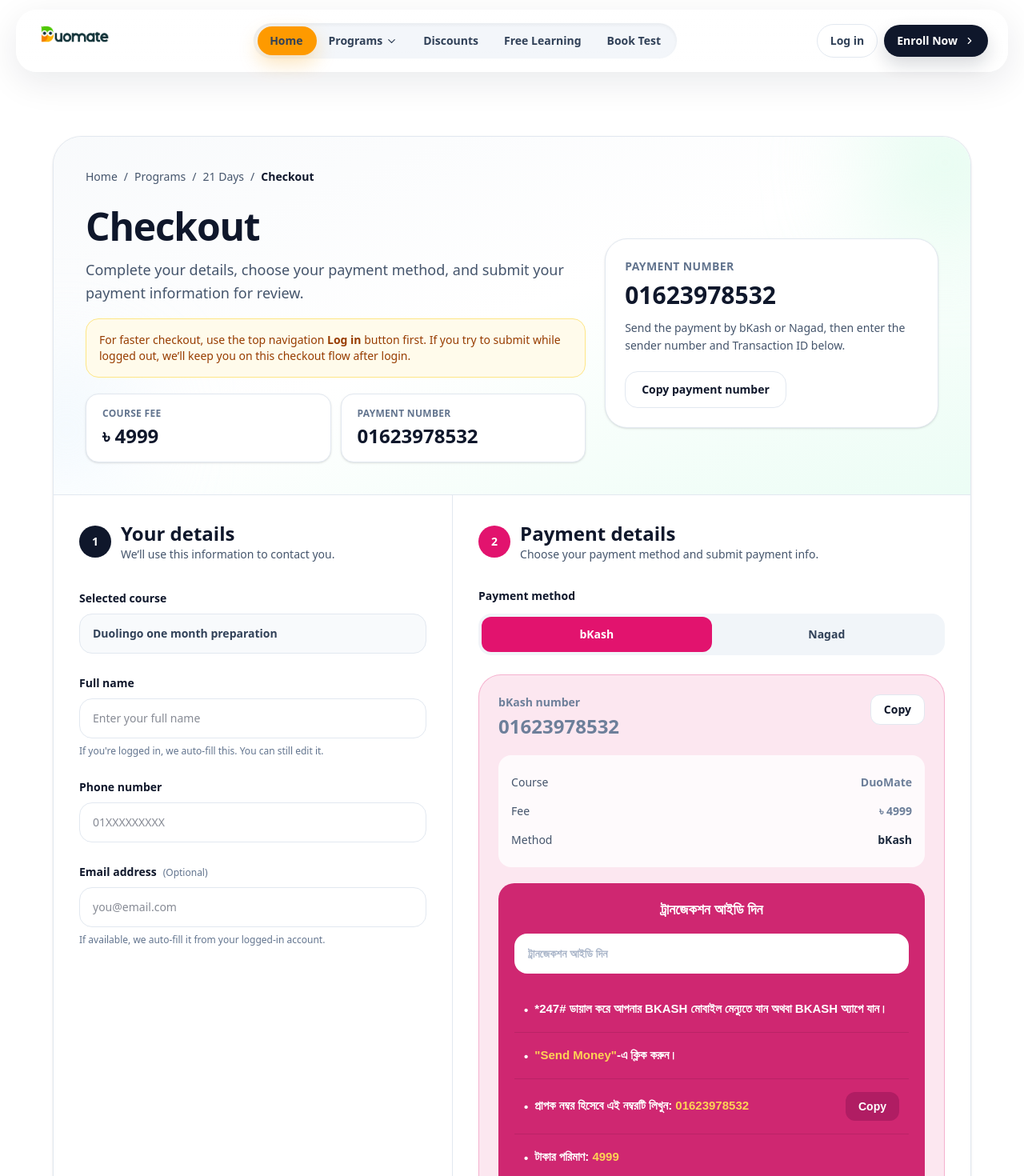
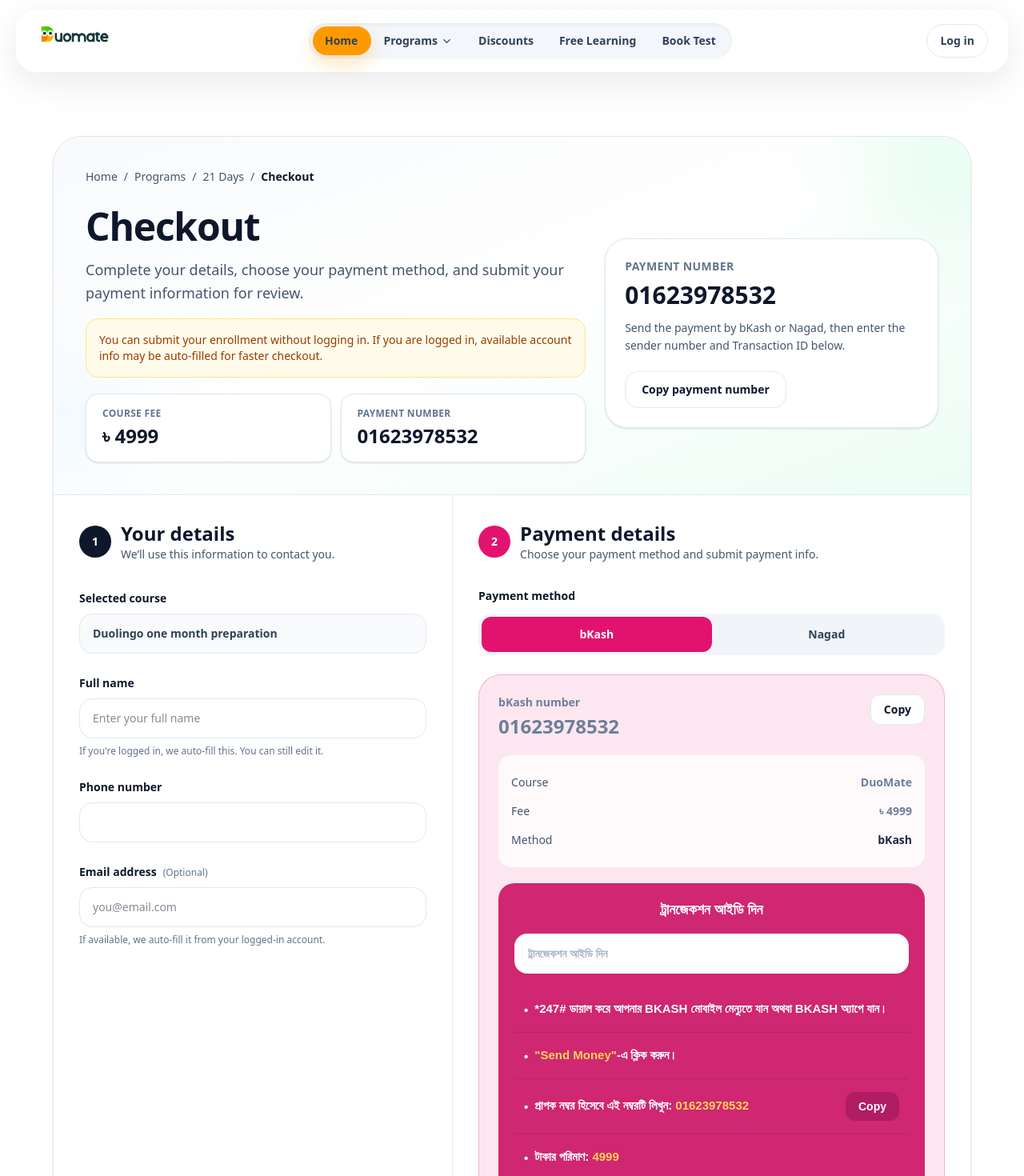
Before and after one commit to Nishadaziz/ma-landing, a React (Vite) app: page /checkout/duolingo in a window 1280 px wide. Shown: the top 1470 px of the page at 80% size. Built offline with nearby package versions, Linux system fonts and the light colour scheme; a small style sheet from the web is missing.

Commit message:
Update navbar login/profile behavior

```diff
--- a/src/components/Navbar.jsx
+++ b/src/components/Navbar.jsx
@@ -150,6 +150,11 @@
     try {
       setErrorMsg("");
       setLoadingEmail(true);
+
+      sessionStorage.setItem(
+        "auth_return_to",
+        `${location.pathname}${location.search}${location.hash}`
+      );
 
       const { error } = await supabase.auth.signInWithPassword({
         email: form.email,
@@ -835,24 +840,9 @@
                   ) : null}
                 </div>
               )}
-
-              <Link
-                to="/programs/21-days"
-                className="inline-flex items-center gap-2 rounded-full bg-slate-900 px-4 py-2.5 text-sm font-bold text-white shadow-[0_10px_22px_rgba(15,23,42,0.16)] transition hover:bg-slate-800"
-              >
-                Enroll Now
-                <ChevronDown size={14} className="-rotate-90" />
-              </Link>
             </div>
 
             <div className="relative z-10 flex items-center gap-2 md:hidden">
-              <Link
-                to="/programs/21-days"
-                className="inline-flex items-center rounded-full bg-slate-900 px-3 py-2 text-xs font-bold text-white transition hover:bg-slate-800"
-              >
-                Enroll
-              </Link>
-
               <button
                 onClick={() => setMobileMenuOpen(true)}
                 className="inline-flex h-10 w-10 items-center justify-center rounded-full border border-slate-200 bg-white text-slate-700 shadow-sm transition hover:border-slate-300 hover:bg-slate-50"
@@ -1063,21 +1053,12 @@
                   Start your preparation
                 </p>
                 <h3 className="mt-2 text-lg font-extrabold text-slate-900">
-                  Choose a plan and enroll today
+                  Choose the right plan for your preparation
                 </h3>
                 <p className="mt-1 text-sm leading-relaxed text-slate-600">
                   Structured guidance, practice resources, and score-focused
                   preparation.
                 </p>
-
-                <Link
-                  to="/programs/21-days"
-                  onClick={() => setMobileMenuOpen(false)}
-                  className="mt-4 inline-flex w-full items-center justify-center gap-2 rounded-2xl bg-slate-900 px-4 py-3 text-sm font-bold text-white transition hover:bg-slate-800"
-                >
-                  Enroll in 21 Days Course
-                  <ChevronDown size={14} className="-rotate-90" />
-                </Link>
               </div>
 
               <div className="mt-5 border-t border-slate-100 pt-5">
--- a/src/pages/CheckoutDuolingo.jsx
+++ b/src/pages/CheckoutDuolingo.jsx
@@ -20,7 +20,32 @@
 }
 
 function normalizePhone(value) {
-  return value.replace(/\D/g, "");
+  const digits = String(value || "").replace(/\D/g, "");
+
+  if (!digits) return "";
+
+  // 01623978532
+  if (/^01\d{9}$/.test(digits)) {
+    return digits;
+  }
+
+  // 8801623978532  -> 01623978532
+  if (/^8801\d{9}$/.test(digits)) {
+    return `0${digits.slice(2)}`;
+  }
+
+  // 008801623978532 -> 01623978532
+  if (/^008801\d{9}$/.test(digits)) {
+    return `0${digits.slice(4)}`;
+  }
+
+  // fallback: keep digits so user can still see what they typed
+  return digits;
+}
+
+function isValidBangladeshPhone(value) {
+  const phone = normalizePhone(value);
+  return /^01[3-9]\d{8}$/.test(phone);
 }
 
 function normalizeTrxId(value) {
@@ -59,7 +84,9 @@
       <span className="text-sm text-slate-600">{label}</span>
       <span
         className={`text-right text-sm ${
-          strong ? "font-extrabold text-slate-900" : "font-semibold text-slate-800"
+          strong
+            ? "font-extrabold text-slate-900"
+            : "font-semibold text-slate-800"
         }`}
       >
         {value}
@@ -148,7 +175,7 @@
         setForm((prev) => ({
           ...prev,
           name: prev.name || guessedName,
-          phone: prev.phone || guessedPhone,
+          phone: prev.phone || normalizePhone(guessedPhone),
           email: prev.email || guessedEmail,
         }));
       } catch (err) {
@@ -187,7 +214,7 @@
         setForm((prev) => ({
           ...prev,
           name: prev.name || guessedName,
-          phone: prev.phone || guessedPhone,
+          phone: prev.phone || normalizePhone(guessedPhone),
           email: prev.email || guessedEmail,
         }));
       }
@@ -281,8 +308,9 @@
 
     if (!phone) {
       nextErrors.phone = "Enter your phone number.";
-    } else if (phone.length < 10) {
-      nextErrors.phone = "Enter a valid phone number.";
+    } else if (!isValidBangladeshPhone(phone)) {
+      nextErrors.phone =
+        "Enter a valid Bangladeshi mobile number like 01623978532 or +8801623978532.";
     }
 
     if (email && !isValidEmail(email)) {
@@ -294,8 +322,9 @@
       nextErrors.trxId = "Use 8–20 letters/numbers only.";
     }
 
-    if (sender && sender.length < 7) {
-      nextErrors.senderNumber = "Sender number looks invalid.";
+    if (sender && !isValidBangladeshPhone(sender)) {
+      nextErrors.senderNumber =
+        "Enter a valid sender number like 01623978532 or +8801623978532.";
     }
 
     setFieldErrors(nextErrors);
@@ -351,24 +380,10 @@
       setError("");
 
       const authResult = await supabase.auth.getUser();
-      const user = authResult?.data?.user;
-      const userError = authResult?.error;
-
-      if (userError) {
-        throw userError;
-      }
-
-      if (!user) {
-        sessionStorage.setItem("auth_return_to", window.location.pathname);
-        setError(
-          "Please log in using the top navigation Log in button, then submit again. You will return to this checkout page."
-        );
-        window.scrollTo({ top: 0, behavior: "smooth" });
-        return;
-      }
+      const user = authResult?.data?.user || null;
 
       const payload = {
-        user_id: user.id,
+        user_id: user?.id || null,
         course_slug: COURSE_SLUG,
         course_name: COURSE_NAME,
         course_fee: COURSE_FEE,
@@ -413,7 +428,8 @@
               Submission received
             </h1>
             <p className="mx-auto mt-3 max-w-2xl text-sm leading-relaxed text-slate-600 md:text-base">
-              Your payment is under review. You can check your dashboard to see that your course is pending approval.
+              Your payment is under review. You can check your dashboard to see
+              that your course is pending approval.
             </p>
           </div>
 
@@ -426,18 +442,30 @@
                 <SummaryRow label="Course" value={form.course} />
                 <SummaryRow label="Full name" value={form.name} />
                 <SummaryRow label="Phone" value={normalizePhone(form.phone)} />
-                <SummaryRow label="Email" value={form.email || "(not provided)"} />
+                <SummaryRow
+                  label="Email"
+                  value={form.email || "(not provided)"}
+                />
                 <SummaryRow label="Status" value="Pending approval" strong />
               </div>
             </div>
 
-            <div className={`rounded-3xl border p-5 md:p-6 ${accent.border} ${accent.soft}`}>
+            <div
+              className={`rounded-3xl border p-5 md:p-6 ${accent.border} ${accent.soft}`}
+            >
               <h2 className="text-lg font-extrabold text-slate-900">
                 Payment details
               </h2>
               <div className="mt-4 divide-y divide-white/60">
-                <SummaryRow label="Payment method" value={isBkash ? "bKash" : "Nagad"} />
-                <SummaryRow label="Course fee" value={`৳ ${COURSE_FEE}`} strong />
+                <SummaryRow
+                  label="Payment method"
+                  value={isBkash ? "bKash" : "Nagad"}
+                />
+                <SummaryRow
+                  label="Course fee"
+                  value={`৳ ${COURSE_FEE}`}
+                  strong
+                />
                 <SummaryRow label="Paid to" value={PAYMENT_NUMBER} />
                 <SummaryRow
                   label="Sender number"
@@ -524,7 +552,10 @@
                 Home
               </Link>
               <span>/</span>
-              <Link to="/programs" className="hover:text-slate-900 hover:underline">
+              <Link
+                to="/programs"
+                className="hover:text-slate-900 hover:underline"
+              >
                 Programs
               </Link>
               <span>/</span>
@@ -546,8 +577,8 @@
               </h1>
 
               <p className="mt-3 max-w-2xl text-sm leading-relaxed text-slate-600 md:mt-4 md:text-lg">
-                Complete your details, choose your payment method, and submit your
-                payment information for review.
+                Complete your details, choose your payment method, and submit
+                your payment information for review.
               </p>
 
               {loadingUser ? (
@@ -556,11 +587,14 @@
                 </p>
               ) : isLoggedIn ? (
                 <div className="mt-4 rounded-2xl border border-emerald-200 bg-emerald-50 p-4 text-sm font-semibold text-emerald-700">
-                  Logged in. Available account info has been auto-filled, and you can still edit it.
+                  Logged in. Available account info has been auto-filled, and
+                  you can still edit it.
                 </div>
               ) : (
                 <div className="mt-4 rounded-2xl border border-amber-200 bg-amber-50 p-4 text-sm text-amber-800">
-                  For faster checkout, use the top navigation <span className="font-bold">Log in</span> button first. If you try to submit while logged out, we’ll keep you on this checkout flow after login.
+                  You can submit your enrollment without logging in. If you are
+                  logged in, available account info may be auto-filled for
+                  faster checkout.
                 </div>
               )}
 
@@ -578,7 +612,7 @@
                   <div className="text-xs font-bold uppercase tracking-wide text-slate-500">
                     Payment number
                   </div>
-                  <div className="mt-1 text-2xl font-extrabold text-slate-900 break-all">
+                  <div className="mt-1 text-2xl font-extrabold break-all text-slate-900">
                     {PAYMENT_NUMBER}
                   </div>
                 </div>
@@ -593,8 +627,8 @@
                 {PAYMENT_NUMBER}
               </div>
               <p className="mt-3 text-sm leading-relaxed text-slate-600">
-                Send the payment by bKash or Nagad, then enter the sender number and
-                Transaction ID below.
+                Send the payment by bKash or Nagad, then enter the sender number
+                and Transaction ID below.
               </p>
 
               <button
@@ -604,8 +638,6 @@
               >
                 {copied === "number" ? "Copied number ✅" : "Copy payment number"}
               </button>
-
-
             </div>
           </div>
         </div>
@@ -661,13 +693,15 @@
                 />
               </Field>
 
-              <Field label="Phone number" error={fieldErrors.phone}>
+              <Field
+                label="Phone number"
+                error={fieldErrors.phone}
+              >
                 <input
                   type="tel"
                   name="tel"
                   autoComplete="tel"
-                  inputMode="numeric"
-                  pattern="[0-9]*"
+                  inputMode="tel"
                   enterKeyHint="next"
                   value={form.phone}
                   onChange={updateForm("phone")}
@@ -676,7 +710,7 @@
                       ? "border-red-300 focus:border-red-300 focus:ring-red-50"
                       : "border-slate-200 focus:border-slate-300 focus:ring-slate-100"
                   }`}
-                  placeholder="01XXXXXXXXX"
+
                 />
               </Field>
 
@@ -773,7 +807,7 @@
                     {isBkash ? "bKash" : "Nagad"} number
                   </div>
                   <div
-          className="mt-1 text-2xl font-extrabold break-all"
+                    className="mt-1 break-all text-2xl font-extrabold"
                     style={{ color: PAYMENT_ACCENT }}
                   >
                     {PAYMENT_NUMBER}
@@ -796,13 +830,17 @@
                 />
                 <SummaryRow
                   label="Fee"
-        value={<span style={{ color: PAYMENT_ACCENT }}>৳ {COURSE_FEE}</span>}
+                  value={
+                    <span style={{ color: PAYMENT_ACCENT }}>৳ {COURSE_FEE}</span>
+                  }
                   strong
                 />
                 <SummaryRow label="Method" value={isBkash ? "bKash" : "Nagad"} />
               </div>
 
-    <div className={`baloo-da-2 mt-5 rounded-[20px] ${accent.panel} p-4 text-white md:p-5`}>
+              <div
+                className={`baloo-da-2 mt-5 rounded-[20px] ${accent.panel} p-4 text-white md:p-5`}
+              >
                 <div className="text-center text-[16px] font-bold text-white md:text-[18px]">
                   ট্রানজেকশন আইডি দিন
                 </div>
@@ -815,7 +853,7 @@
                   spellCheck={false}
                   value={checkout.trxId}
                   onChange={updateCheckout("trxId")}
-  className="baloo-da-2 mt-4 w-full rounded-2xl border border-white/20 bg-white px-4 py-3.5 text-sm text-slate-800 uppercase outline-none placeholder:text-[#a8b4c8]"
+                  className="baloo-da-2 mt-4 w-full rounded-2xl border border-white/20 bg-white px-4 py-3.5 text-sm uppercase text-slate-800 outline-none placeholder:text-[#a8b4c8]"
                   placeholder="ট্রানজেকশন আইডি দিন"
                 />
 
@@ -824,7 +862,8 @@
                     <div className="flex items-start gap-2">
                       <span className="mt-[2px] text-white">•</span>
                       <span className="text-white">
-              *247# ডায়াল করে আপনার BKASH মোবাইল মেন্যুতে যান অথবা BKASH অ্যাপে যান।
+                        *247# ডায়াল করে আপনার BKASH মোবাইল মেন্যুতে যান অথবা
+                        BKASH অ্যাপে যান।
                       </span>
                     </div>
                   </div>
@@ -833,7 +872,10 @@
                     <div className="flex items-start gap-2">
                       <span className="mt-[2px] text-white">•</span>
                       <div>
-              <span className="font-extrabold" style={{ color: PAYMENT_HIGHLIGHT }}>
+                        <span
+                          className="font-extrabold"
+                          style={{ color: PAYMENT_HIGHLIGHT }}
+                        >
                           "Send Money"
                         </span>
                         <span className="text-white">-এ ক্লিক করুন।</span>
@@ -845,8 +887,13 @@
                     <div className="flex items-start gap-2 md:whitespace-nowrap">
                       <span className="mt-[2px] text-white">•</span>
                       <div>
-              <span className="text-white">প্রাপক নম্বর হিসেবে এই নম্বরটি লিখুন: </span>
-              <span className="font-extrabold" style={{ color: PAYMENT_HIGHLIGHT }}>
+                        <span className="text-white">
+                          প্রাপক নম্বর হিসেবে এই নম্বরটি লিখুন:{" "}
+                        </span>
+                        <span
+                          className="font-extrabold"
+                          style={{ color: PAYMENT_HIGHLIGHT }}
+                        >
                           {PAYMENT_NUMBER}
                         </span>
                       </div>
@@ -866,7 +913,10 @@
                       <span className="mt-[2px] text-white">•</span>
                       <div>
                         <span className="text-white">টাকার পরিমাণ: </span>
-              <span className="font-extrabold" style={{ color: PAYMENT_HIGHLIGHT }}>
+                        <span
+                          className="font-extrabold"
+                          style={{ color: PAYMENT_HIGHLIGHT }}
+                        >
                           {COURSE_FEE}
                         </span>
                       </div>
@@ -886,7 +936,8 @@
                     <div className="flex items-start gap-2">
                       <span className="mt-[2px] text-white">•</span>
                       <span className="text-white">
-              সবকিছু ঠিক থাকলে, আপনি BKASH থেকে একটি নিশ্চিতকরণ বার্তা পাবেন।
+                        সবকিছু ঠিক থাকলে, আপনি BKASH থেকে একটি নিশ্চিতকরণ বার্তা
+                        পাবেন।
                       </span>
                     </div>
                   </div>
@@ -896,7 +947,10 @@
                       <span className="mt-[2px] text-white">•</span>
                       <div>
                         <span className="text-white">এখন উপরের বক্সে আপনার </span>
-              <span className="font-extrabold" style={{ color: PAYMENT_HIGHLIGHT }}>
+                        <span
+                          className="font-extrabold"
+                          style={{ color: PAYMENT_HIGHLIGHT }}
+                        >
                           Transaction ID
                         </span>
                         <span className="text-white"> দিন এবং নিচের </span>
@@ -931,7 +985,9 @@
                 type="submit"
                 disabled={submitting}
                 className={`mt-6 w-full rounded-2xl px-6 py-4 text-center text-sm font-extrabold uppercase text-white shadow-sm disabled:cursor-not-allowed disabled:opacity-70 ${
-        isBkash ? "bg-[#cf2771] hover:bg-[#b91f65]" : "bg-[#F05A28] hover:bg-[#da4f20]"
+                  isBkash
+                    ? "bg-[#cf2771] hover:bg-[#b91f65]"
+                    : "bg-[#F05A28] hover:bg-[#da4f20]"
                 }`}
               >
                 {submitting ? "Submitting..." : "Submit"}
```
Lines whose indentation alone changed are shown as unchanged.
